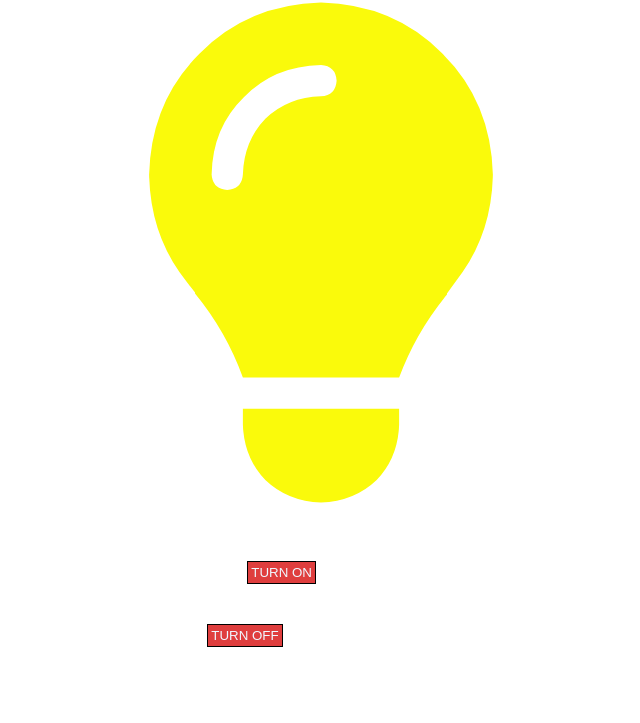
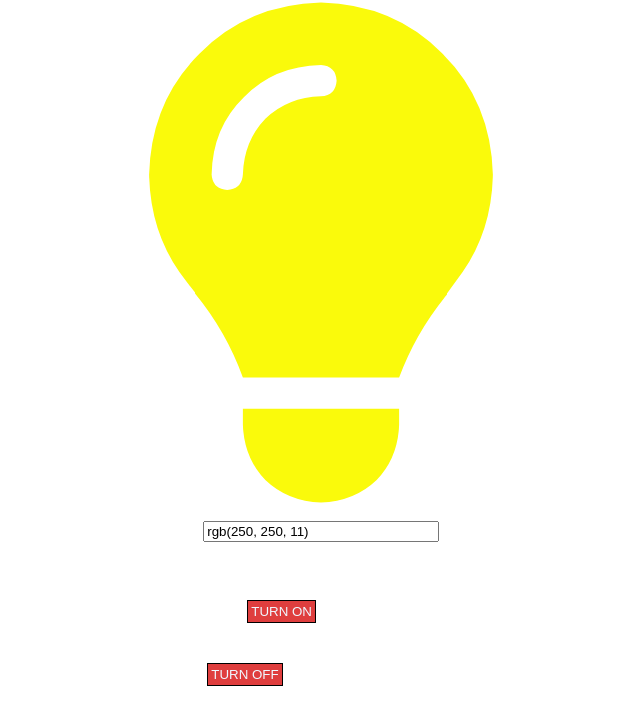
Before and after one commit to JuliaOlshevskaya/test-without-webpack, a plain HTML site: page index.html in a window 1280 px wide. Both pictures are taken after a click on the button "TURN ON". Shown: the part 77-800 px from the top of the page, without its empty margins (319-959 px from the left). Drawn offline with Linux system fonts and the light colour scheme.

Commit message:
Changing functions of bulb

```diff
--- a/index.html
+++ b/index.html
@@ -17,7 +17,12 @@
       id="bulbIsOff"
     ></i>
     <br />
-
+    <input
+      name="changingColorOfBulbIntoRed"
+      type="text"
+      value="rgb(250, 250, 11)"
+    />
+    <br />
     <section class="serifFont">
       <button onclick="lightIsOn()" class="changeMargin" id="clickTurnLightOn">
         turn on
--- a/scripts/scripts.js
+++ b/scripts/scripts.js
@@ -6,13 +6,24 @@ const lightBulbIsOff = document.getElementById("bulbIsOff");
 const backgroundColorOfBody = document.getElementsByTagName("body");
 const changeContentOfHeader = document.getElementById("changingOfContent");
 
+function validateField(color) {
+  if (color == "") {
+    lightBulbIsOn.style.color = "rgb(250, 250, 11)";
+  } else {
+    lightBulbIsOn.style.color = color;
+  }
+}
+
 function lightIsOn() {
   lightBulbIsOn.style.display = "inherit";
-  lightBulbIsOn.style.color = "rgb(250, 250, 11)";
   lightBulbIsOff.style.display = "none";
   backgroundColorOfBody[0].style.backgroundColor = "white";
   changeContentOfHeader.innerText = "Bulb is: ON";
   changeContentOfHeader.style.color = "black";
+  const changingColorOfBulbIntoRed = document.getElementsByName(
+    "changingColorOfBulbIntoRed"
+  );
+  validateField(changingColorOfBulbIntoRed[0].value);
 }
 function lightIsOff() {
   lightBulbIsOn.style.display = "none";
--- a/styles/styles.css
+++ b/styles/styles.css
@@ -1,17 +1,8 @@
-/* .far {
-  font-size: 500px;
-  text-align: center;
-  width: 100%;
-}
-.fas {
-  font-size: 500px;
-  text-align: center;
-  width: 100%;
-} */
 .serifFont {
   font-family: "Times New Roman", Times, Georgia, serif;
 }
-section {
+section,
+input {
   margin: 0 auto;
   display: block;
   width: 18%;
```
